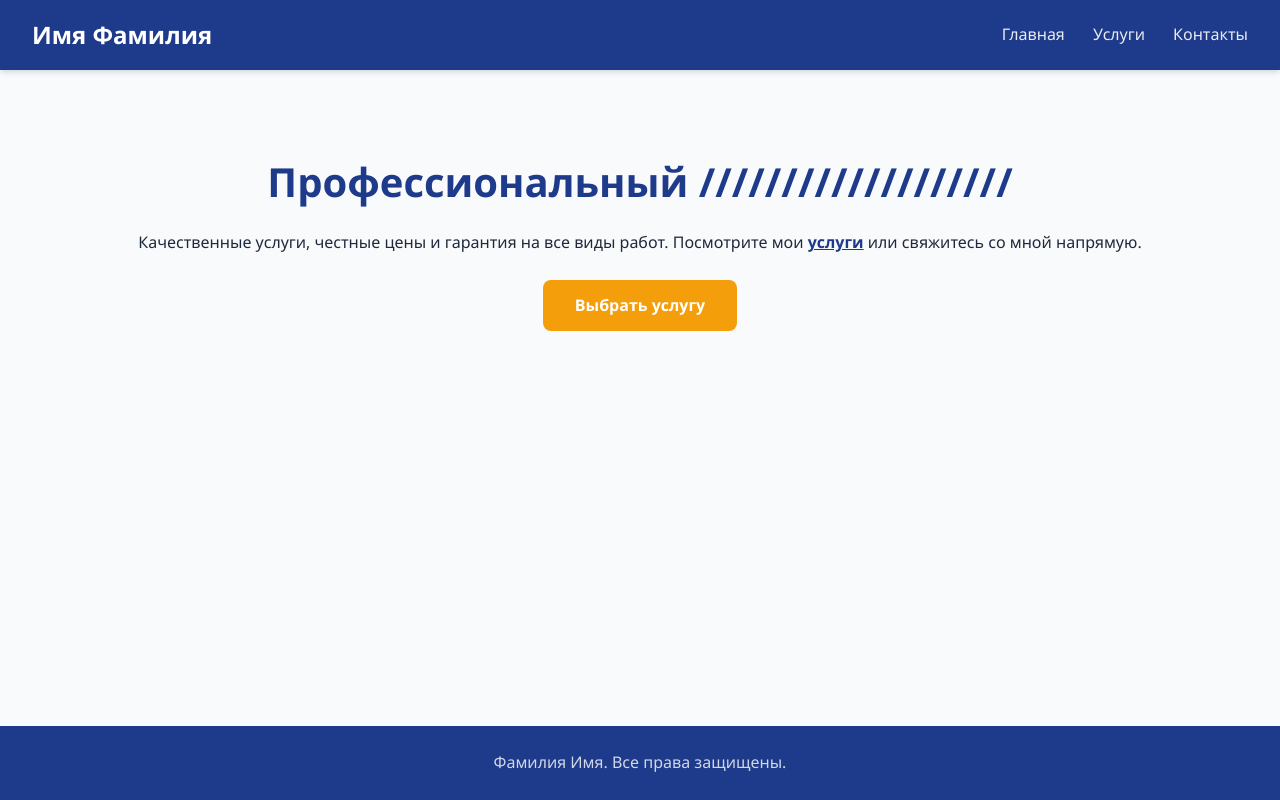
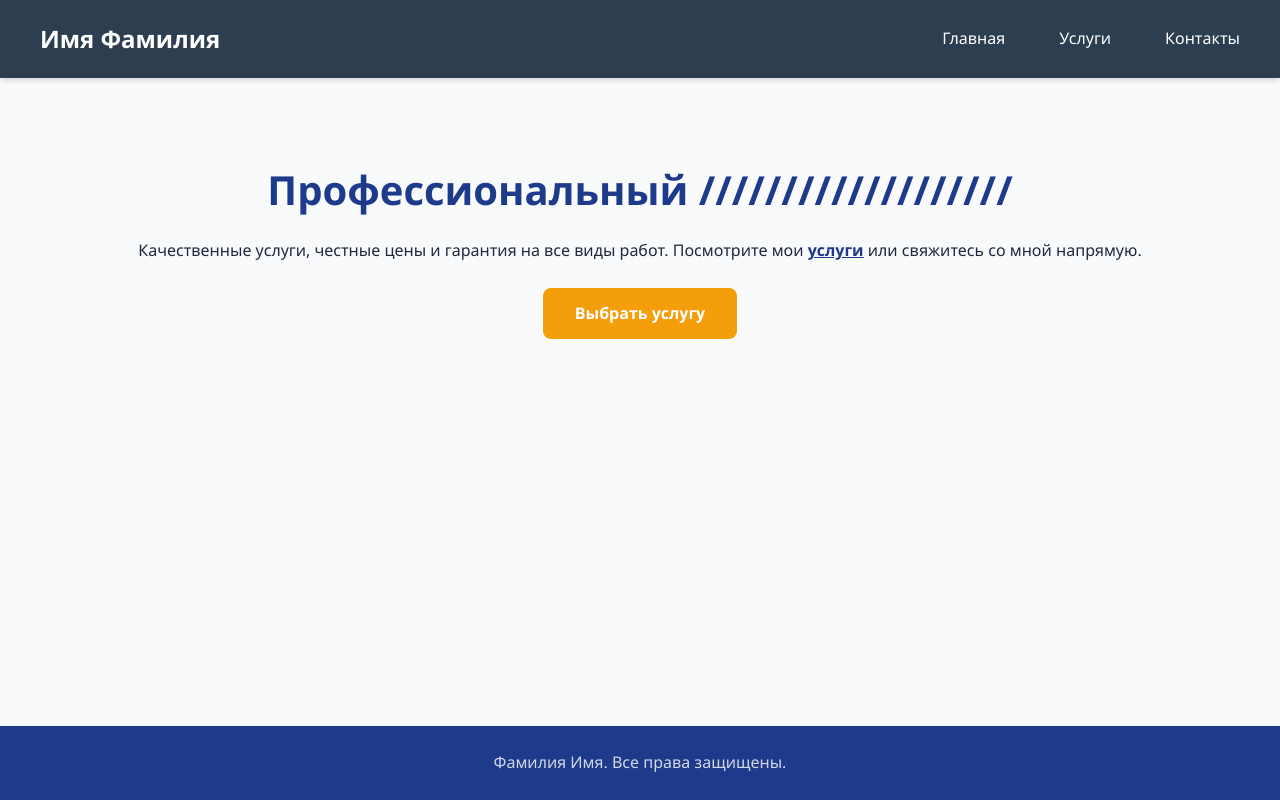
Before and after one commit to Deleted00s/auto-services-site, a React (Create React App) app: page / in a window 1280 px wide. Built offline with nearby package versions, Linux system fonts and the light colour scheme.

Commit message:
burgerMenu

```diff
--- /dev/null
+++ b/src/components/Header.css
@@ -0,0 +1,94 @@
+/* Общие стили шапки */
+.header {
+  display: flex;
+  justify-content: space-between;
+  align-items: center;
+  padding: 20px 40px;
+  background-color: #2c3e50;
+  color: white;
+  position: relative;
+}
+
+.logo {
+  margin: 0;
+  font-size: 24px;
+}
+
+.nav-menu {
+  display: flex;
+  gap: 30px;
+}
+
+.nav-menu a {
+  color: white;
+  text-decoration: none;
+  font-size: 16px;
+  transition: color 0.3s;
+}
+
+.nav-menu a:hover {
+  color: #3498db;
+}
+
+/* Бургер-кнопка (скрыта на ПК) */
+.burger {
+  display: none;
+  flex-direction: column;
+  gap: 5px;
+  cursor: pointer;
+  z-index: 100;
+}
+
+.burger .line {
+  width: 25px;
+  height: 3px;
+  background-color: white;
+  transition: all 0.3s ease;
+}
+
+/* Анимация крестика */
+.burger .line.open:nth-child(1) {
+  transform: rotate(45deg) translate(5px, 6px);
+}
+
+.burger .line.open:nth-child(2) {
+  opacity: 0;
+}
+
+.burger .line.open:nth-child(3) {
+  transform: rotate(-45deg) translate(5px, -6px);
+}
+
+/* === МОБИЛЬНАЯ ВЕРСИЯ === */
+@media (max-width: 768px) {
+  .header {
+    padding: 15px 20px;
+  }
+
+  .burger {
+    display: flex; /* Показываем бургер */
+  }
+
+  .nav-menu {
+    display: none; /* Скрываем меню по умолчанию */
+    flex-direction: column;
+    position: absolute;
+    top: 100%;
+    left: 0;
+    width: 100%;
+    background-color: #2c3e50;
+    padding: 20px 0;
+    gap: 20px;
+    text-align: center;
+    box-shadow: 0 4px 6px rgba(0, 0, 0, 0.1);
+  }
+
+  .nav-menu.active {
+    display: flex; /* Показываем при клике */
+  }
+
+  .nav-menu a {
+    font-size: 18px;
+    padding: 10px 0;
+  }
+}
--- a/src/components/Header.jsx
+++ b/src/components/Header.jsx
@@ -1,18 +1,29 @@
+import { useState } from "react";
 import { Link } from "react-router-dom";
+import "./Header.css";
 
-function Header()
-{
-    return(
-        <header>
-            <h1> Имя Фамилия</h1>
-            <nav>
-                <Link to='/'> Главная</Link>
-                <Link to='/services'> Услуги</Link>
-                <Link to='/contact'> Контакты</Link>
-            </nav>
-        </header>
-    );
+function Header() {
+  const [isOpen, setIsOpen] = useState(false);
+
+  return (
+    <header className="header">
+      <h1 className="logo">Имя Фамилия</h1>
+
+      {/* Кнопка-бургер */}
+      <div className="burger" onClick={() => setIsOpen(!isOpen)}>
+        <span className={`line ${isOpen ? "open" : ""}`}></span>
+        <span className={`line ${isOpen ? "open" : ""}`}></span>
+        <span className={`line ${isOpen ? "open" : ""}`}></span>
+      </div>
+
+      {/* Навигация */}
+      <nav className={`nav-menu ${isOpen ? "active" : ""}`}>
+        <Link to="/" onClick={() => setIsOpen(false)}>Главная</Link>
+        <Link to="/services" onClick={() => setIsOpen(false)}>Услуги</Link>
+        <Link to="/contact" onClick={() => setIsOpen(false)}>Контакты</Link>
+      </nav>
+    </header>
+  );
 }
 
-
 export default Header;
```
